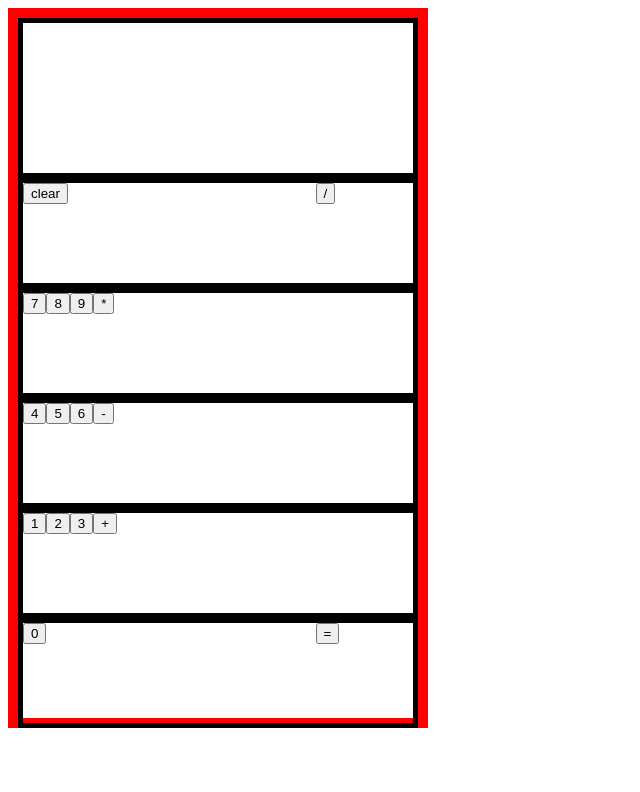
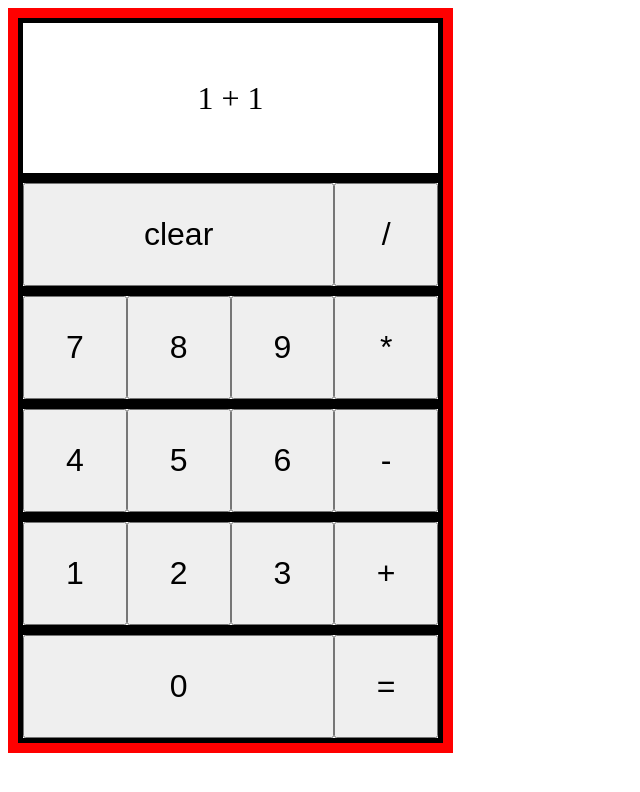
Before and after one commit to niharreddy3/odin-calc, a plain HTML site: page index.html in a window 1280 px wide. Shown: the whole page, without its empty margins (0-640 px from the left). Drawn offline with Linux system fonts and the light colour scheme.

Commit message:
initial UI design complete

```diff
--- a/index.css
+++ b/index.css
@@ -1,26 +1,39 @@
 .calc-container {
-  width: 400px;
-  height: 700px;
+  width: 425px;
+  height: 725px;
   border: 10px solid red;
 }
 
-.display {
-  width: 390px;
-  height: 150px;
+.calc-display,
+.row {
+  width: 415px;
   border: 5px solid black;
 }
 
+.calc-display {
+  height: 150px;
+  display: flex;
+  align-items: center;
+  justify-content: center;
+  font-size: 32px;
+}
+
 .row {
-  width: 390px;
-  height: 100px;
-  border: 5px solid black;
+  height: 103px;
   display: flex;
 }
 
-.clear, .zero {
+.clear,
+.zero {
   flex-basis: 75%;
 }
 
-.divide {
-  flex-basis: 25%;
+.row > div {
+  width: 25%;
 }
+
+button {
+  height: 100%;
+  width: 100%;
+  font-size: 32px;
+}
--- a/index.html
+++ b/index.html
@@ -12,9 +12,9 @@
 <body>
 
     <div class="calc-container">
-        <div class="display"></div>
+        <div class="calc-display"> 1 + 1 </div>
         <div class="row">
-            <div class="clear"><button>clear</button></div>
+            <div class="clear"><button class="temp">clear</button></div>
             <div class="divide"><button>/</button></div>
         </div>
         <div class="row">
```
